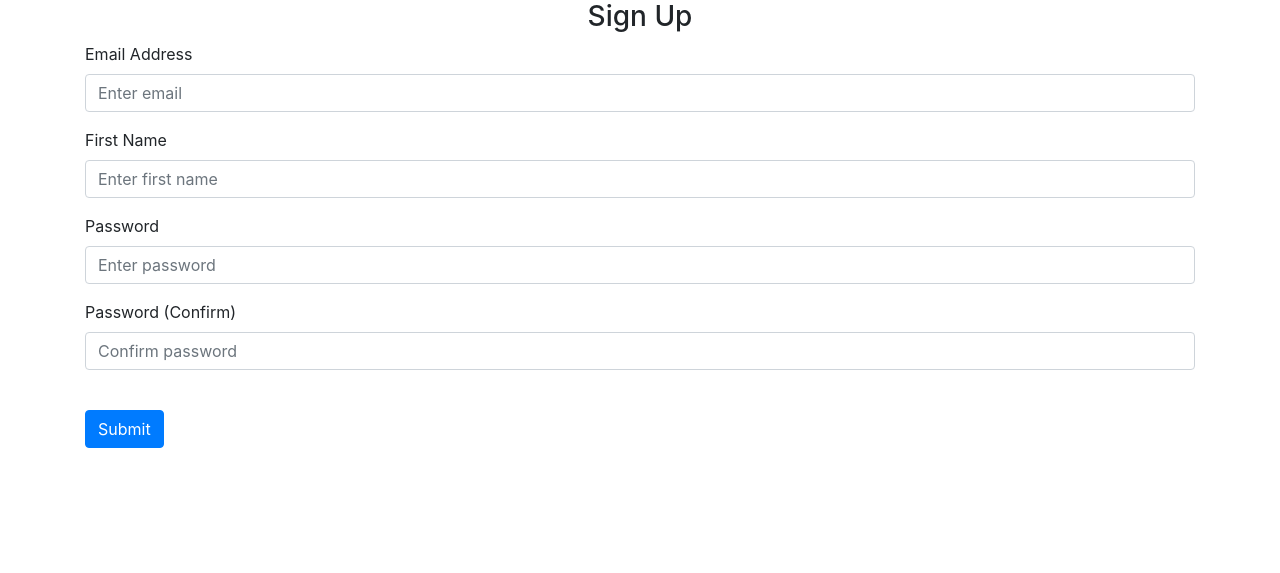
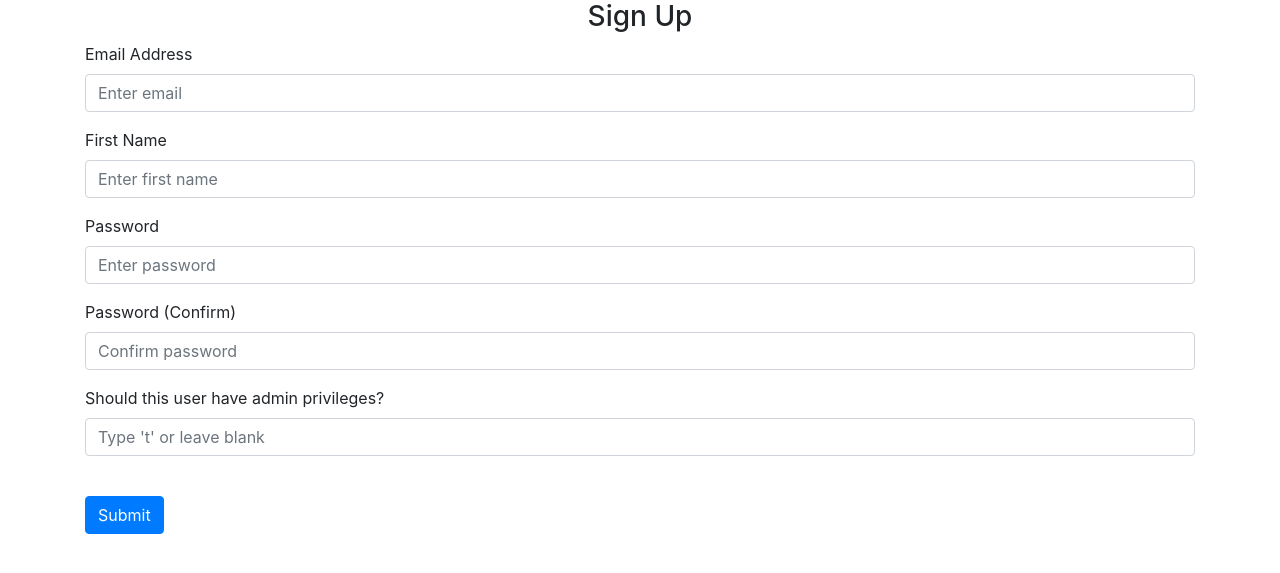
Before and after one commit to jita-mertlova/mal_recommender, a Flask app: page /sign-up in a window 1280 px wide. Shown: the part 112-685 px from the top of the page. Run offline with Flask 3, Linux system fonts and the light colour scheme; some libraries are stand-ins or nearby versions.

Commit message:
admin works

```diff
--- a/app.py
+++ b/main.py
@@ -2,11 +2,5 @@ from website import create_app
 
 app = create_app()
 
-"""""
-@app.route('/')
-def home():  # put application's code here
-    return 'Hello VWM3!'
-"""""
-
 if __name__ == '__main__':
     app.run(debug=True)
--- a/website/auth.py
+++ b/website/auth.py
@@ -40,6 +40,12 @@ def sign_up():
         first_name = request.form.get('firstName')
         password1 = request.form.get('password1')
         password2 = request.form.get('password2')
+        is_admin = request.form.get('is_admin')
+
+        if is_admin == 't':
+            is_admin = True
+        else:
+            is_admin = False
 
         user = User.query.filter_by(email=email).first()
         if user:
@@ -53,7 +59,7 @@ def sign_up():
         elif len(password1) < 2:
             flash('Password must be at least 2 characters.', category='error')
         else:
-            new_user = User(email=email, first_name=first_name, password=generate_password_hash(password1, method='sha256'), is_admin=False)
+            new_user = User(email=email, first_name=first_name, password=generate_password_hash(password1, method='sha256'), is_admin=is_admin)
             db.session.add(new_user)
             db.session.commit()
             #login_user(user, remember=True)
--- a/website/templates/base.html
+++ b/website/templates/base.html
@@ -29,11 +29,17 @@
       </button>
       <div class="collapse navbar-collapse" id="navbar">
         <div class="navbar-nav">
-          {% if user.is_authenticated %}
+          {% if user.is_authenticated and user.is_admin %}
           <a class="nav-item nav-link" id="home" href="/">Home</a>
               <a class="nav-item nav-link" id="rating" href="/rating">Rating</a>
               <a class="nav-item nav-link" id="reccommend" href="/reccommend">Reccommend</a>
                 <a class="nav-item nav-link" id="recalculate" href="/recalculate">Recalculate</a>
+          <a class="nav-item nav-link" id="logout" href="/logout">Logout</a>
+
+                        {% elif user.is_authenticated %}
+          <a class="nav-item nav-link" id="home" href="/">Home</a>
+              <a class="nav-item nav-link" id="rating" href="/rating">Rating</a>
+              <a class="nav-item nav-link" id="reccommend" href="/reccommend">Reccommend</a>
           <a class="nav-item nav-link" id="logout" href="/logout">Logout</a>
 
           {% else %}
--- /dev/null
+++ b/website/templates/error.html
@@ -0,0 +1,5 @@
+{% extends "base.html" %}
+{% block title %}Anime Recommender: Error{% endblock %}
+{% block content %}
+    <h1 align="center">Sorry, you don't have the admin priveleges to do this. </h1>
+{% endblock %}
--- a/website/templates/recalculate.html
+++ b/website/templates/recalculate.html
@@ -1,5 +1,5 @@
 {% extends "base.html" %}
 {% block title %}Anime Recommender: Rating{% endblock %}
 {% block content %}
-    <h1>Recalculation has been done.</h1>
+    <h1 align="center">Recalculation has been done and recent ratings have been accounted for, the predictions have been updated accordingly. </h1>
 {% endblock %}
--- a/website/templates/sign_up.html
+++ b/website/templates/sign_up.html
@@ -44,6 +44,16 @@
       placeholder="Confirm password"
     />
   </div>
+          <div class="form-group">
+    <label for="is_admin">Should this user have admin privileges?</label>
+    <input
+      type="text"
+      class="form-control"
+      id="is_admin"
+      name="is_admin"
+      placeholder="Type 't' or leave blank"
+    />
+  </div>
   <br />
   <button type="submit" class="btn btn-primary">Submit</button>
 </form>
```
Also changed, not shown: website/__init__.py (+0 -8 lines), website/controller.py (added, +8 -0 lines), website/views.py (+8 -1 lines), 1 other file.
